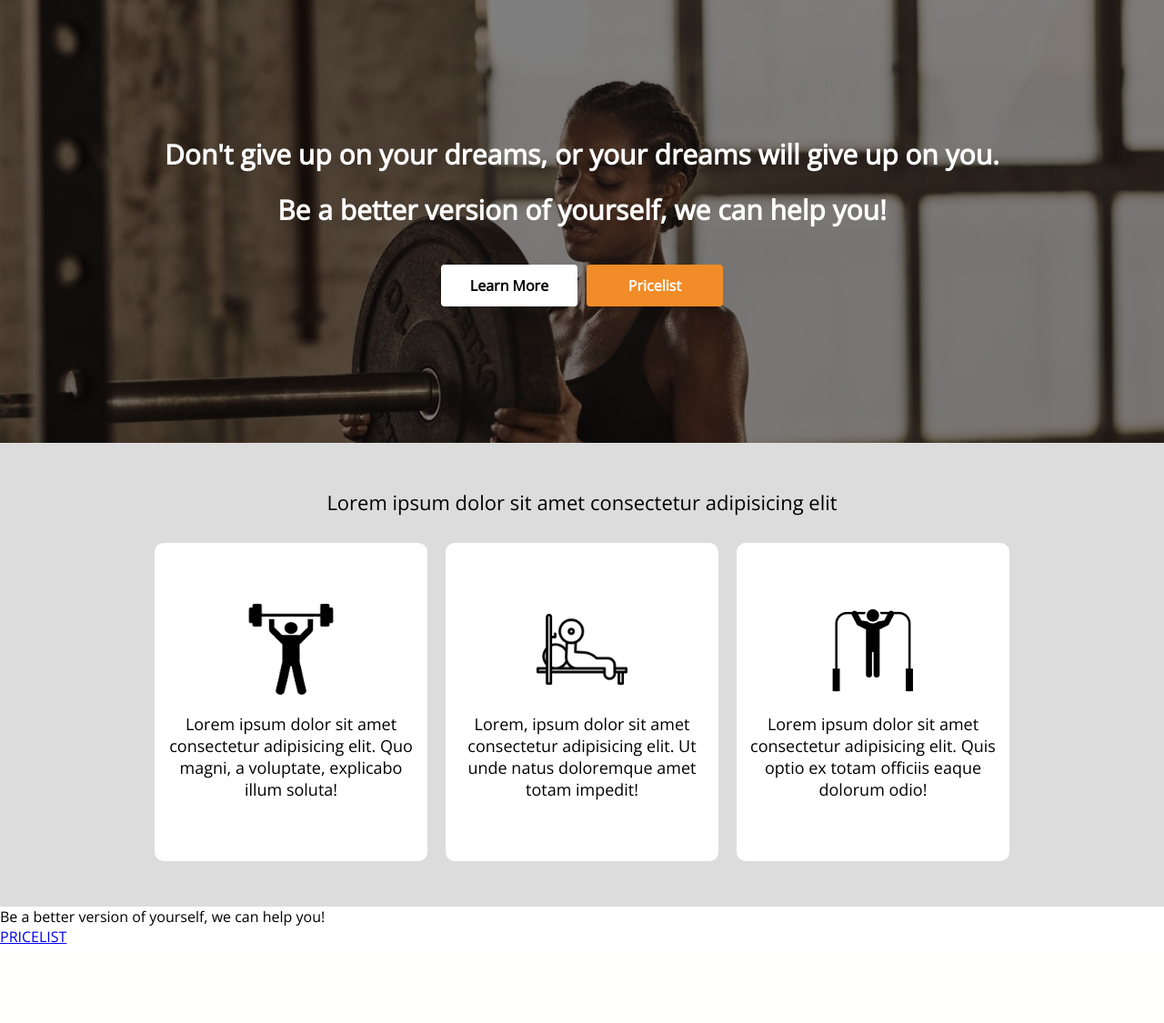
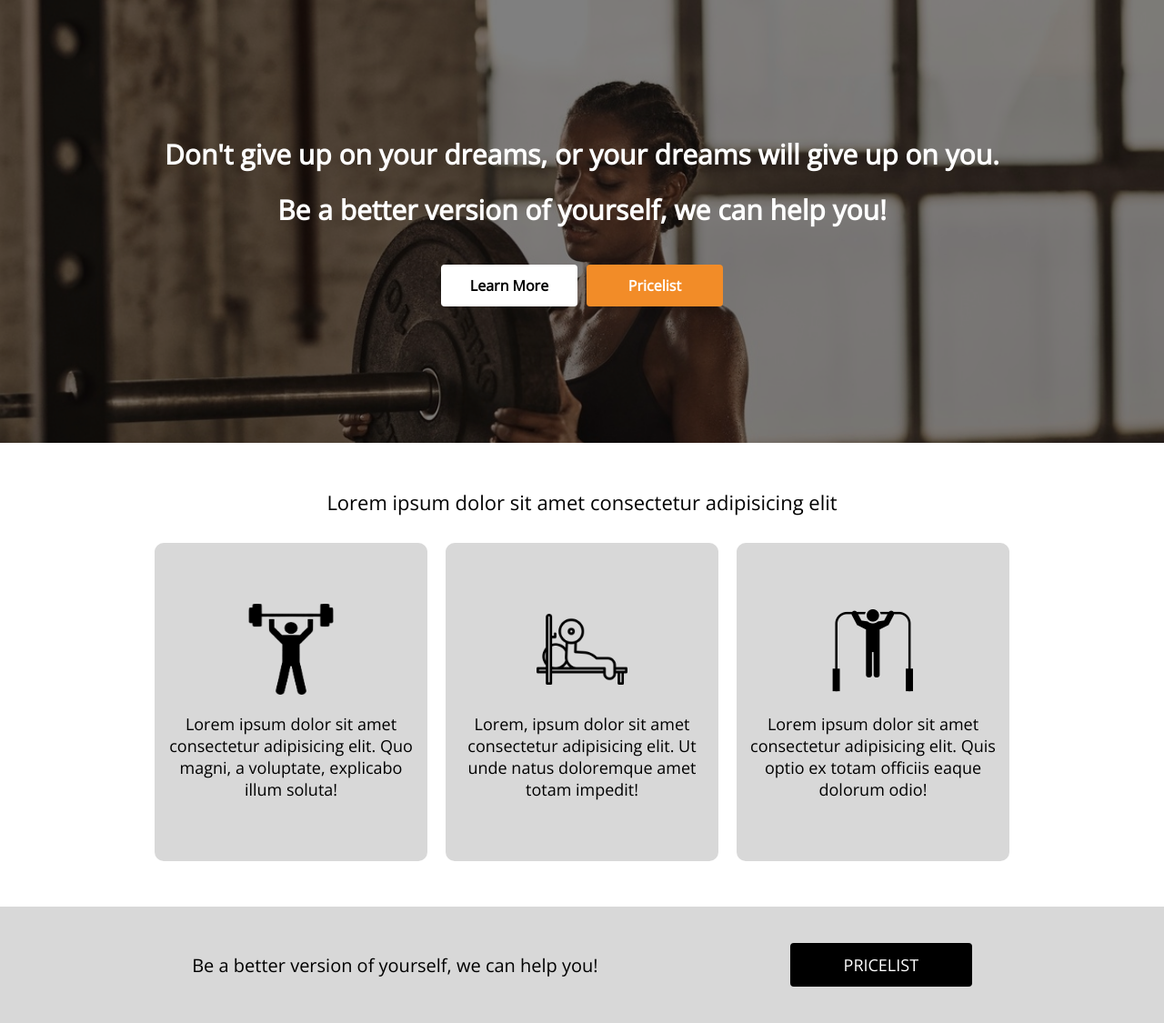
Before and after one commit to MilosM00/gym-application, a PHP site: page / in a window 1280 px wide. Shown: the part 158-1283 px from the top of the page at 91% size. Before the commit the page ends 1196 px from the top, so only its background shows below. Run offline with PHP 8.4, Linux system fonts and the light colour scheme; some libraries are stand-ins or nearby versions.

Commit message:
index-css updated

```diff
--- a/css/index.css
+++ b/css/index.css
@@ -194,7 +194,7 @@
 /* START MORE INFO */
 
 .more-info{
-    background-color: #dcdcdc;
+    background-color: #fff;
     padding-top: 50px;
     padding-bottom: 50px;
 }
@@ -217,7 +217,7 @@
     justify-content: center;
     align-items: center;
     flex-direction: column;
-    background-color: #fff;
+    background-color: #d8d8d8;
     gap: 20px;
     padding: 10px;
     text-align: center;
@@ -251,3 +251,36 @@
 }
 
 /* END MORE INFO */
+
+/* START TAPE */
+.tape{
+    display: flex;
+    justify-content: space-evenly;
+    align-items: center;
+    background-color: #d8d8d8;
+    padding-top: 40px;
+    padding-bottom: 40px;
+}
+
+.tape > p{
+    font-size: 20px;
+}
+
+.tape > a{
+    background-color: #000;
+    color: #fff;
+    font-size: 18px;
+    padding: 10px;
+    text-align: center;
+    text-decoration: none;
+    border-radius: 4px;
+    width: 200px;
+    border: 2px solid #000;
+    transition: 0.4s;
+}
+
+.tape > a:hover{
+    background-color: transparent;
+    color: #000;
+}
+/* END TAPE */
```
